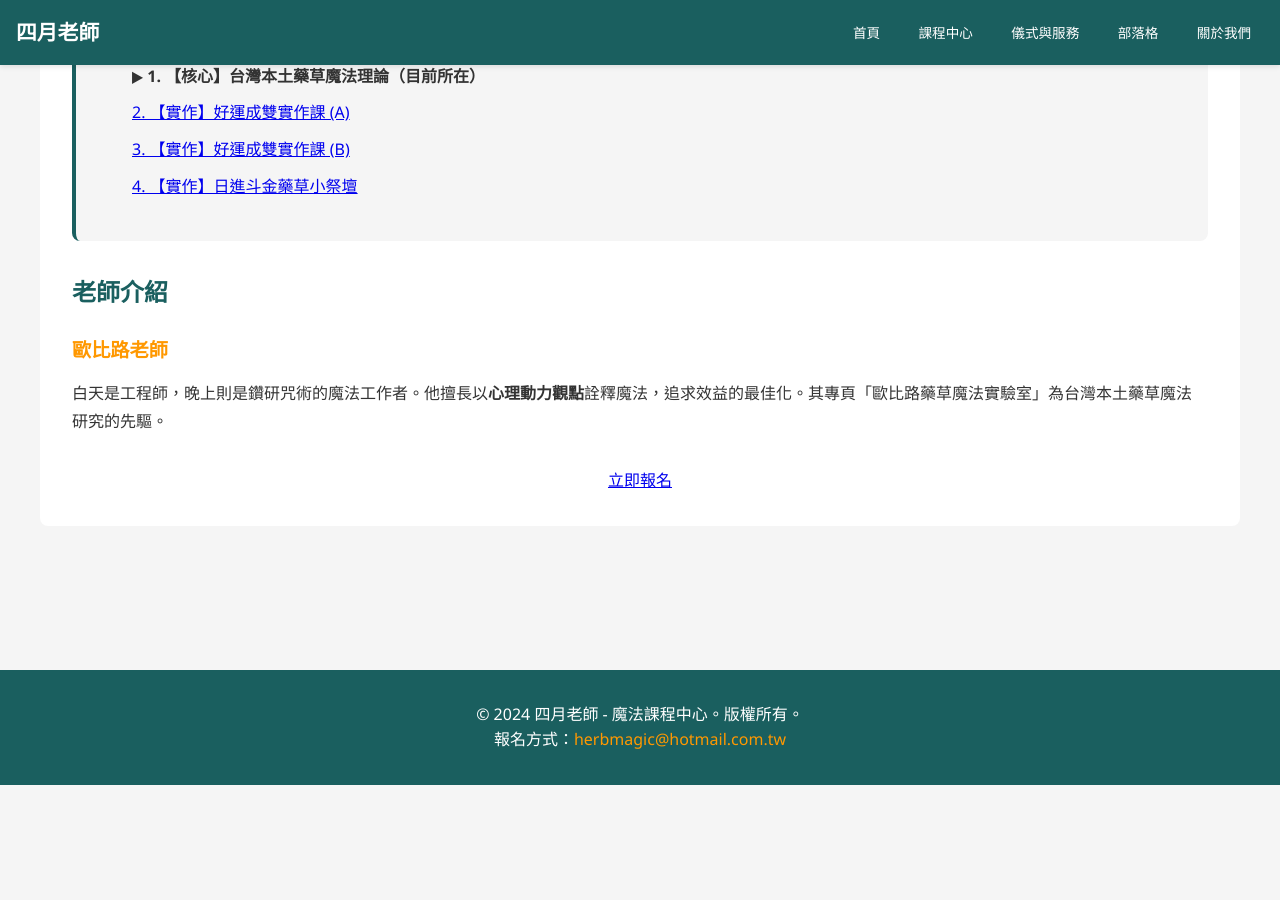
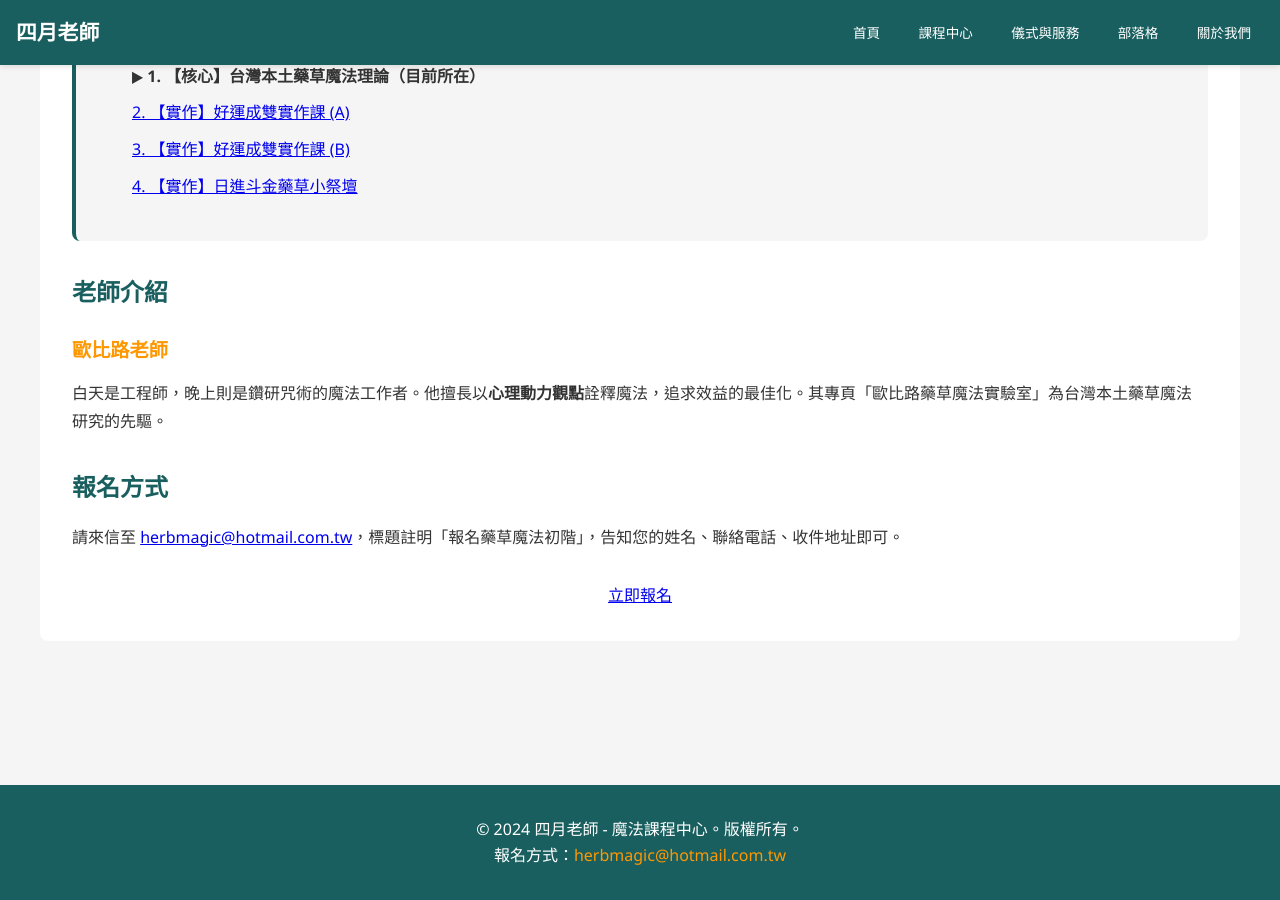
Before and after one commit to light4uliuphone-lang/hoodoo, a Jekyll site: the page built from courses/course-local-01.html, in a window 1280 px wide and 900 px high, scrolled down 1379 px. Built offline with Jekyll 4.4.1, drawn with Linux system fonts in a browser that asks for light colours; before the commit the page ends 2164 px from its top, so only the background shows below that.

Commit message:
Update course-local-01.html

```diff
--- a/courses/course-local-01.html
+++ b/courses/course-local-01.html
@@ -63,8 +63,12 @@
             <p>白天是工程師，晚上則是鑽研咒術的魔法工作者。他擅長以<strong>心理動力觀點</strong>詮釋魔法，追求效益的最佳化。其專頁「歐比路藥草魔法實驗室」為台灣本土藥草魔法研究的先驅。</p>
         </div>
 
+         <h2>報名方式</h2>
+        <div class="registration-info">
+            <p>請來信至 <a href="mailto:{{ site.email | default: 'herbmagic@hotmail.com.tw' }}">{{ site.email | default: 'herbmagic@hotmail.com.tw' }}</a>，標題註明「報名藥草魔法初階」，告知您的姓名、聯絡電話、收件地址即可。</p>
+        </div>
         <div style="text-align: center; margin-top: 2rem;">
-            <a href="mailto:{{ site.email | default: 'herbmagic@hotmail.com.tw' }}?subject=報名-{{ page.title | split: ' - ' | first }}" class="btn-primary">立即報名</a>
+            <a href="mailto:{{ site.email | default: 'herbmagic@hotmail.com.tw' }}" class="btn-primary">立即報名</a>
         </div>
     </div>
 </div>
```
